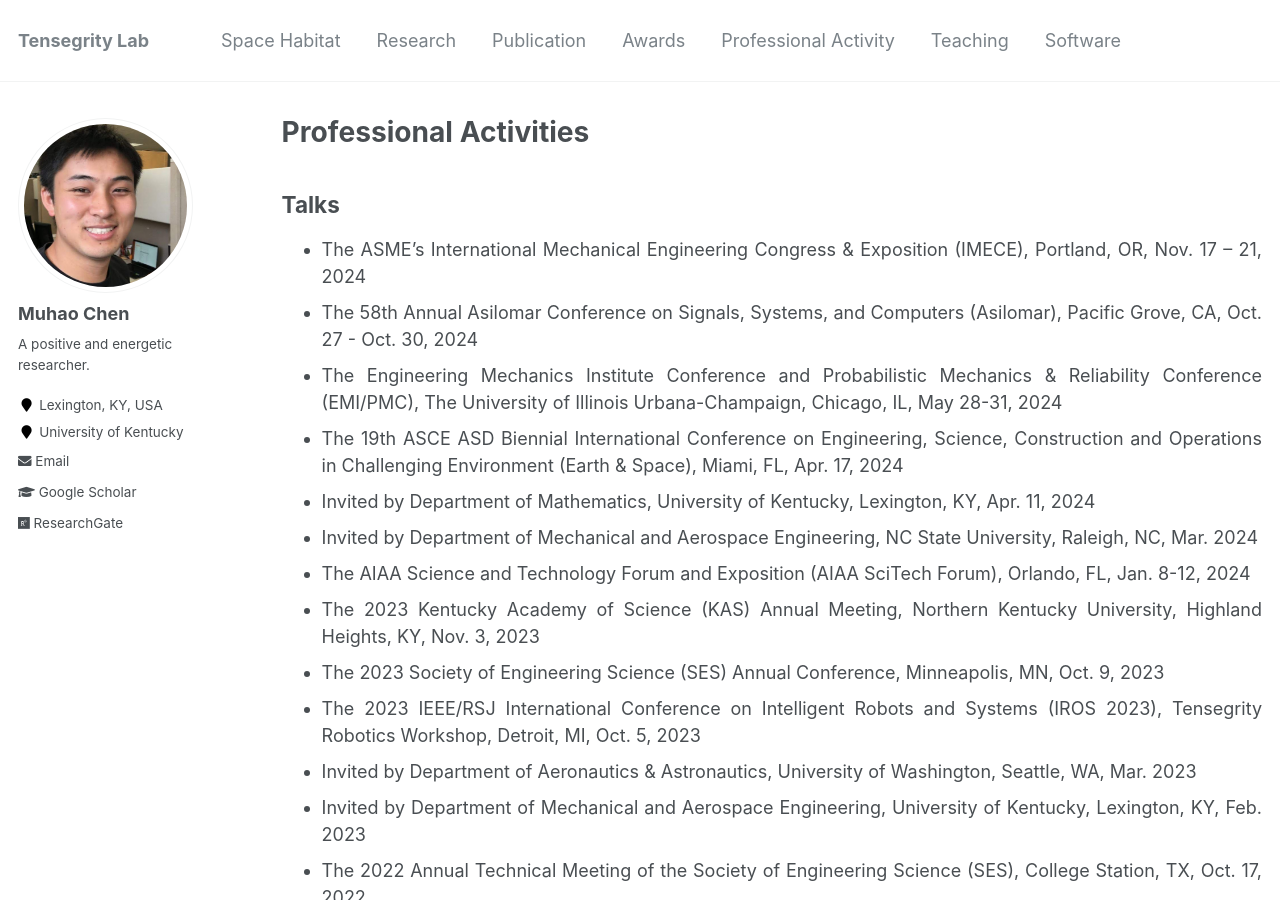
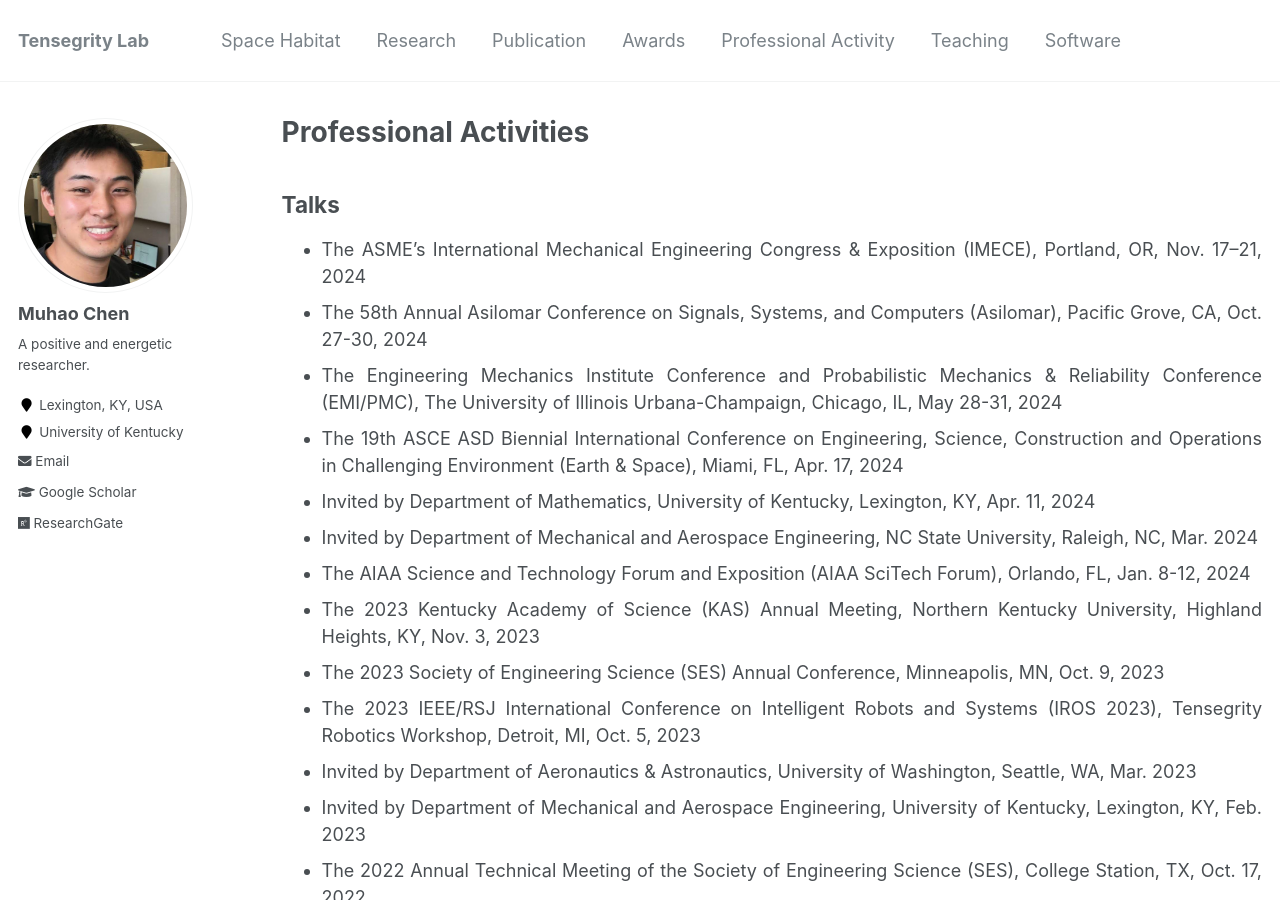
Before and after one commit to Muhao-Chen/muhao-chen.github.io, a Jekyll site: the page built from _pages/professional-activities.md, in a window 1280 px wide and 900 px high. Built offline with Jekyll 4.4.1, drawn with Linux system fonts in a browser that asks for light colours.

Commit message:
Update professional-activities.md

```diff
--- a/_pages/professional-activities.md
+++ b/_pages/professional-activities.md
@@ -13,8 +13,8 @@ toc_max_header: 1
 
 ## Talks
 <!-- <ol reversed> -->
-- The ASME's International Mechanical Engineering Congress & Exposition (IMECE), Portland, OR, Nov. 17 – 21, 2024
-- The 58th Annual Asilomar Conference on Signals, Systems, and Computers (Asilomar), Pacific Grove, CA, Oct. 27 - Oct. 30, 2024
+- The ASME's International Mechanical Engineering Congress & Exposition (IMECE), Portland, OR, Nov. 17–21, 2024
+- The 58th Annual Asilomar Conference on Signals, Systems, and Computers (Asilomar), Pacific Grove, CA, Oct. 27-30, 2024
 - The Engineering Mechanics Institute Conference and Probabilistic Mechanics & Reliability Conference (EMI/PMC), The University of Illinois Urbana-Champaign, Chicago, IL, May 28-31, 2024
 - The 19th ASCE ASD Biennial International Conference on Engineering, Science, Construction and Operations in Challenging Environment (Earth & Space), Miami, FL, Apr. 17, 2024
 <!-- - Invited by Profs. Jing Qin and David Murrugarra,  - Applied Math Seminar, -->
```
